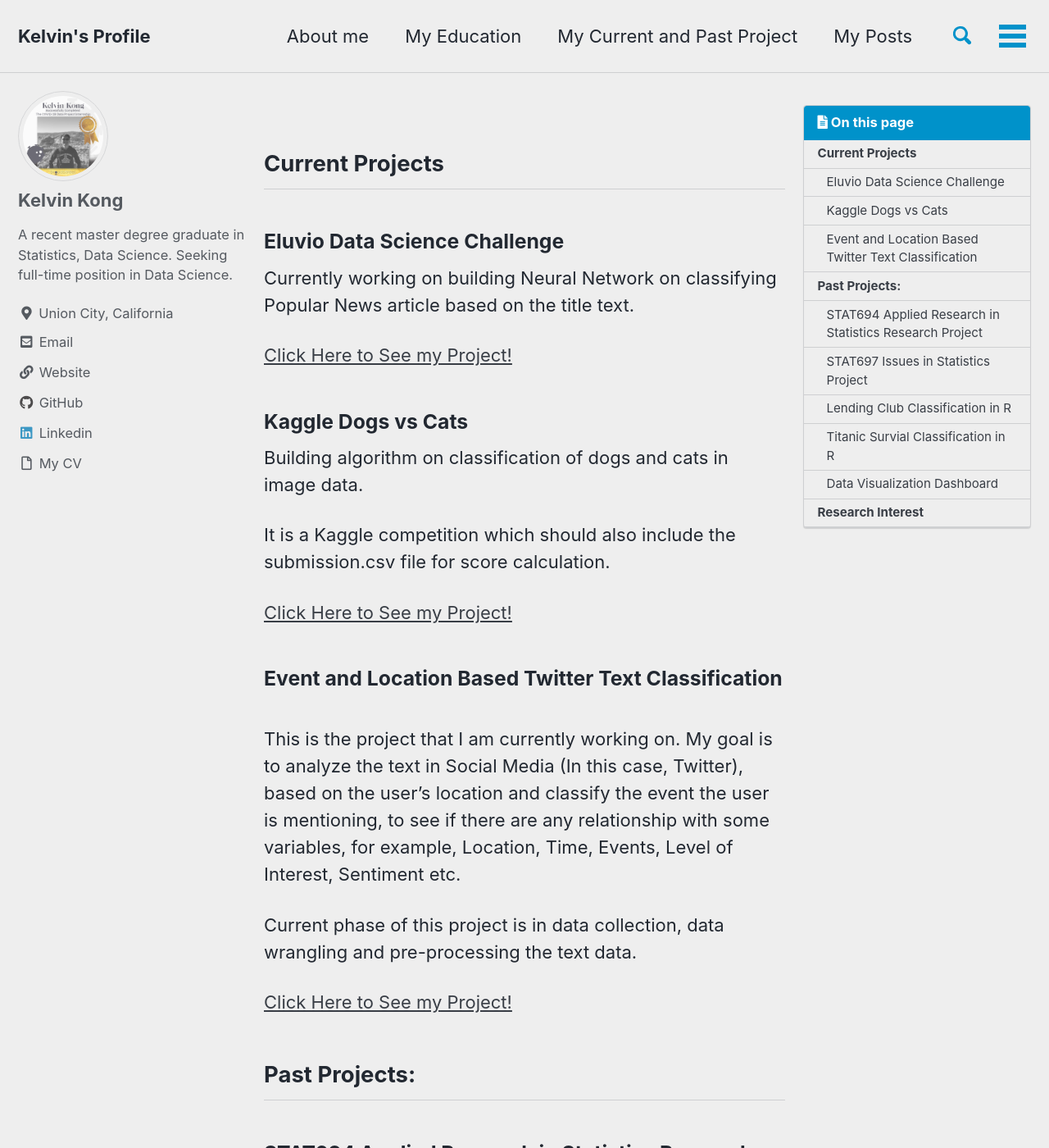
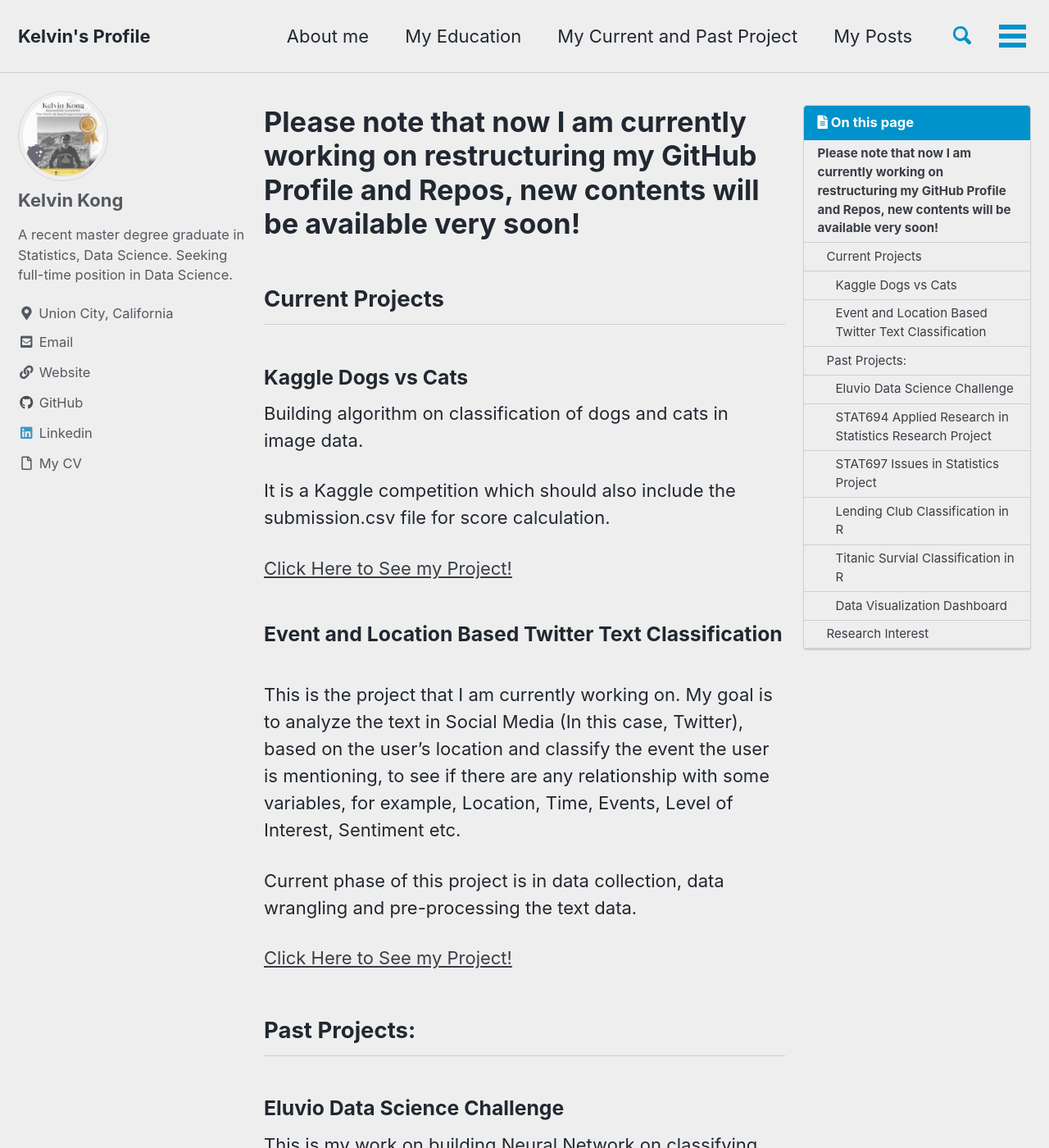
Before and after one commit to kelvin-cykong/kelvin-cykong.github.io, a Jekyll site: the page built from pages/projects.md, in a window 1280 px wide and 1400 px high. Shown: the whole window at 82% size. Built offline with Jekyll 4.4.1, drawn with Linux system fonts in a browser that asks for light colours; cached includes are drawn as plain includes; comment, search, counter and statistics services are not loaded; some of the changed text lies outside the part shown.

Commit message:
Update projects.md

```diff
--- a/pages/projects.md
+++ b/pages/projects.md
@@ -1,17 +1,13 @@
 ---
 permalink: /projects/
 title: ""
-last_modified_at: 2021-04-13T20:54:41-05:00
+last_modified_at: 2021-06-19T20:54:41-05:00
 toc: true
 ---
+
+# Please note that now I am currently working on restructuring my GitHub Profile and Repos, new contents will be available very soon!
+
 ## Current Projects
-
-### Eluvio Data Science Challenge
-Currently working on building Neural Network on classifying Popular News article based on the title text.
-
-
-[Click Here to See my Project!](https://github.com/ckong9-stat697/Eluvio_DS_Challenge/)
-
 
 ### Kaggle Dogs vs Cats
 Building algorithm on classification of dogs and cats in image data.
@@ -19,7 +15,7 @@ Building algorithm on classification of dogs and cats in image data.
 It is a Kaggle competition which should also include the submission.csv file for score calculation.
 
 
-[Click Here to See my Project!](https://github.com/ckong9-stat697/DeepLearning-Projects/KaggleDogsVSCats)
+[Click Here to See my Project!](https://github.com/ckong9-stat697/KaggleDogs_Cats)
 
 
 ### Event and Location Based Twitter Text Classification
@@ -33,6 +29,12 @@ Current phase of this project is in data collection, data wrangling and pre-proc
 
 ## Past Projects:
 
+### Eluvio Data Science Challenge
+
+This is my work on building Neural Network on classifying Popular News article based on the title text.
+
+
+[Click Here to See my Project!](https://github.com/ckong9-stat697/Eluvio_DS_Challenge/)
 
 ### STAT694 Applied Research in Statistics Research Project
 *Worked from Aug 2020 - Dec 2020*
```
